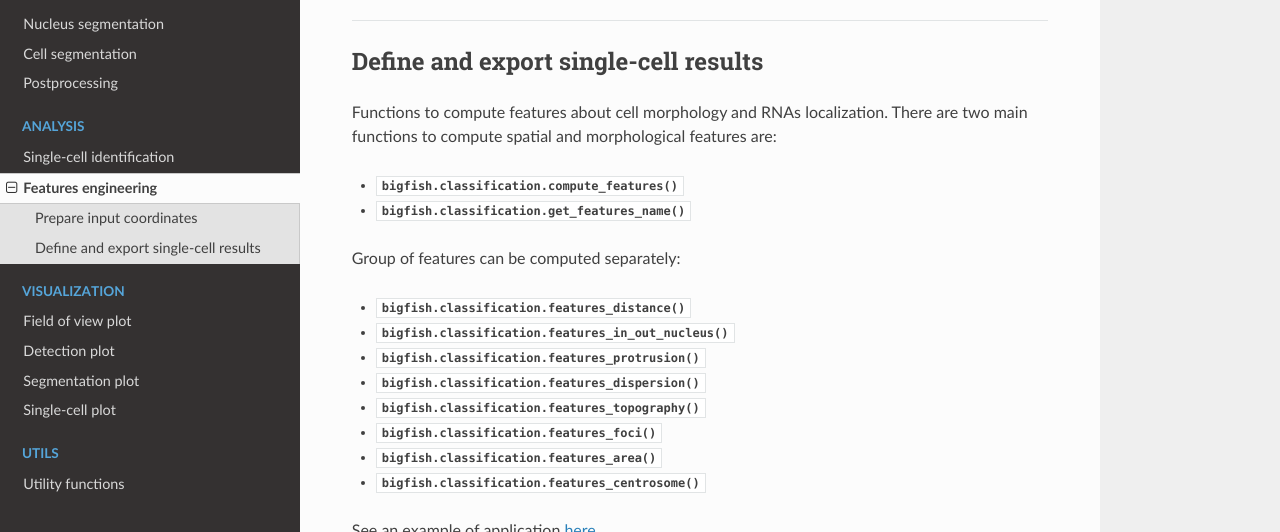
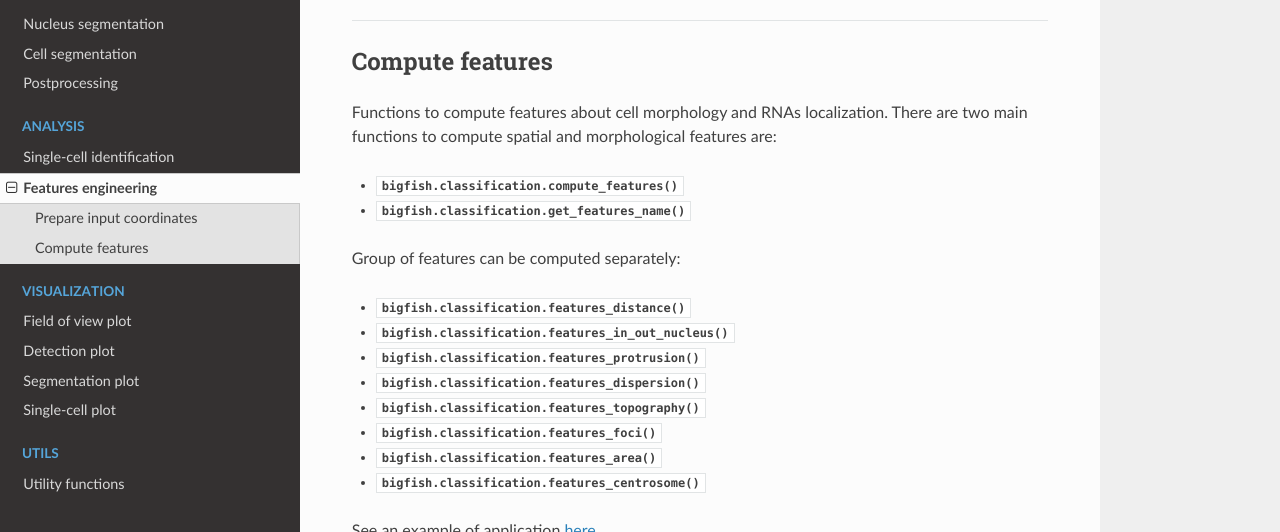
Before and after one commit to fish-quant/big-fish, a Sphinx documentation site: the page built from docs/source/classification/features.rst, in a window 1280 px wide and 900 px high, cut to the strip 368-900 px from the top of the window. Built offline with Sphinx 7.4.7 and the Read the Docs theme 2.0.0, drawn with Linux system fonts in a browser that asks for light colours.

Commit message:
update sphinx documentation

```diff
--- a/docs/source/classification/features.rst
+++ b/docs/source/classification/features.rst
@@ -15,8 +15,8 @@ computation:
 
 ------------
 
-Define and export single-cell results
-=====================================
+Compute features
+================
 
 Functions to compute features about cell morphology and RNAs localization.
 There are two main functions to compute spatial and morphological features are:
```
